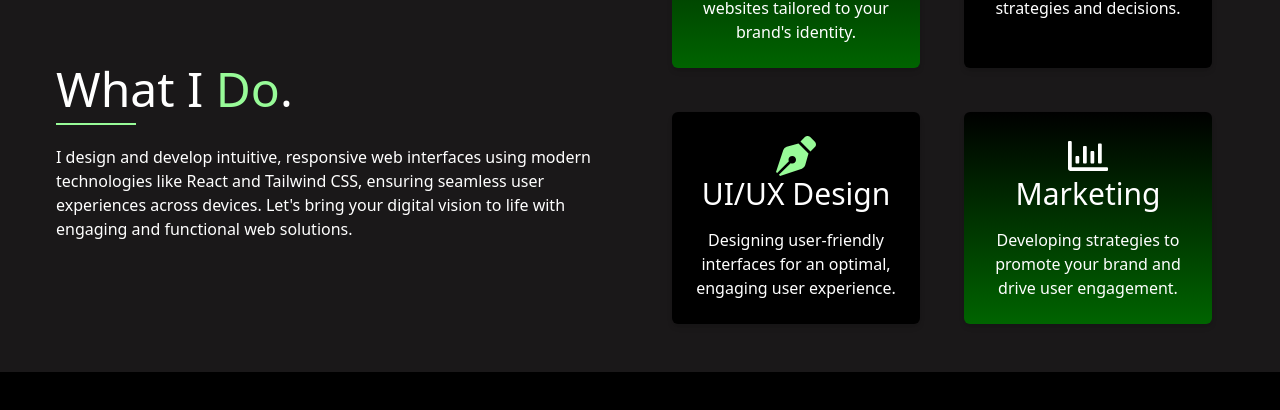
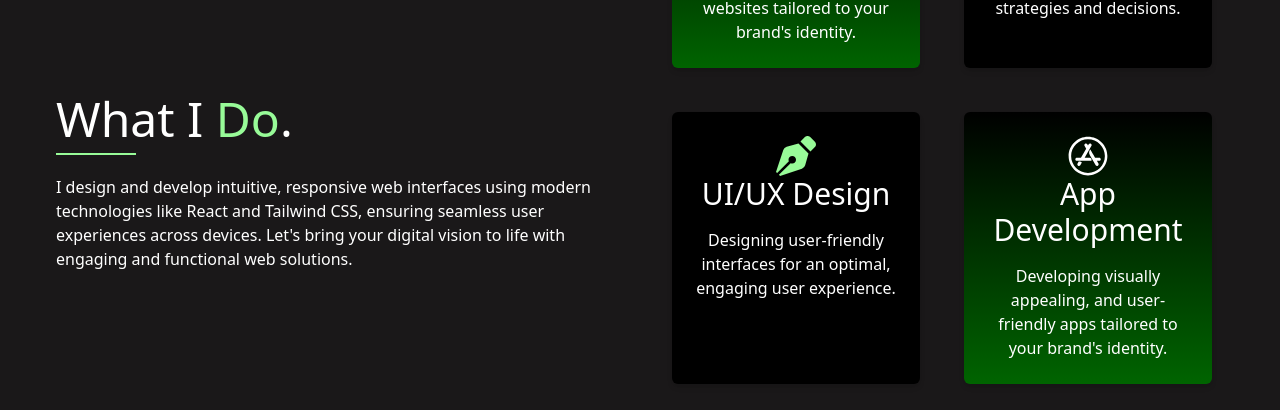
Before and after one commit to Kevinuyeh/Icons-Portfolio, a React (Create React App) app: page / in a window 1280 px wide. Shown: the part 838-1248 px from the top of the page. Built offline with nearby package versions, Linux system fonts and the light colour scheme.

Commit message:
New commit

```diff
--- a/src/Components/Skills.jsx
+++ b/src/Components/Skills.jsx
@@ -1,8 +1,7 @@
 import React from 'react'
-import { FaSearch } from "react-icons/fa";
+import { FaAppStore, FaSearch } from "react-icons/fa";
 import { FaPenNib } from "react-icons/fa";
 import { IoCodeSlashSharp } from "react-icons/io5";
-import { FaRegChartBar } from "react-icons/fa";
 // import { Slide } from "react-awesome-reveal";
 
 function Skills() {
@@ -46,9 +45,9 @@ function Skills() {
                         </div>
 
                         <div className='bg-gradient-to-b from-black via-dark-green to-dark4 shadow-md rounded-md p-6 flex flex-col m-4 text-white text-center'>
-                        <FaRegChartBar size={40} className='mx-auto text-white'/>
-                            <h1 className='text-3xl font-medium'>Marketing</h1>
-                            <p className='mt-4'>Developing strategies to promote your brand and drive user engagement.</p>
+                        <FaAppStore size={40} className='mx-auto text-white'/>
+                            <h1 className='text-3xl font-medium'>App Development</h1>
+                            <p className='mt-4'>Developing visually appealing, and user-friendly apps tailored to your brand's identity.</p>
                         </div>
                     </div>
                 </div>
```
